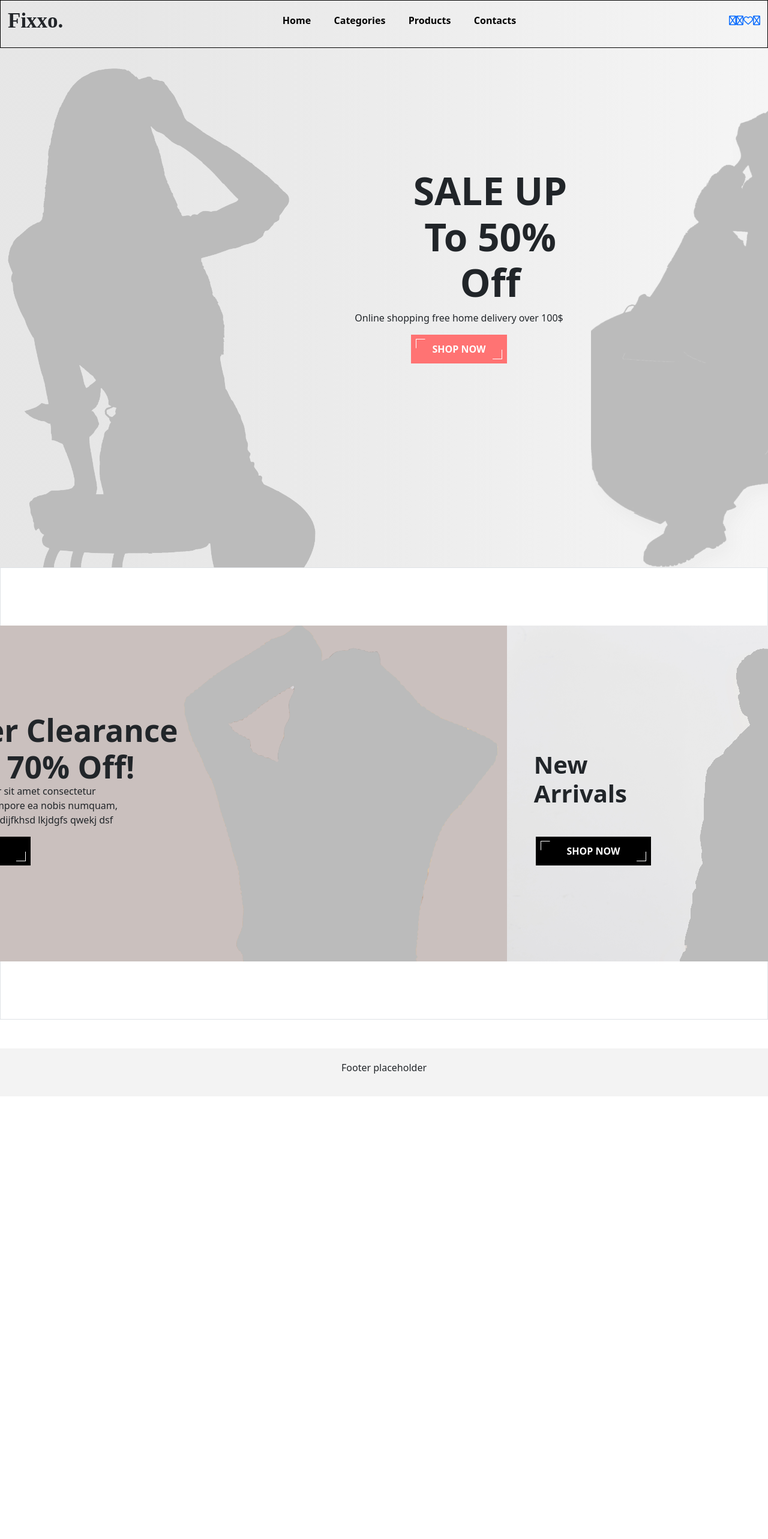
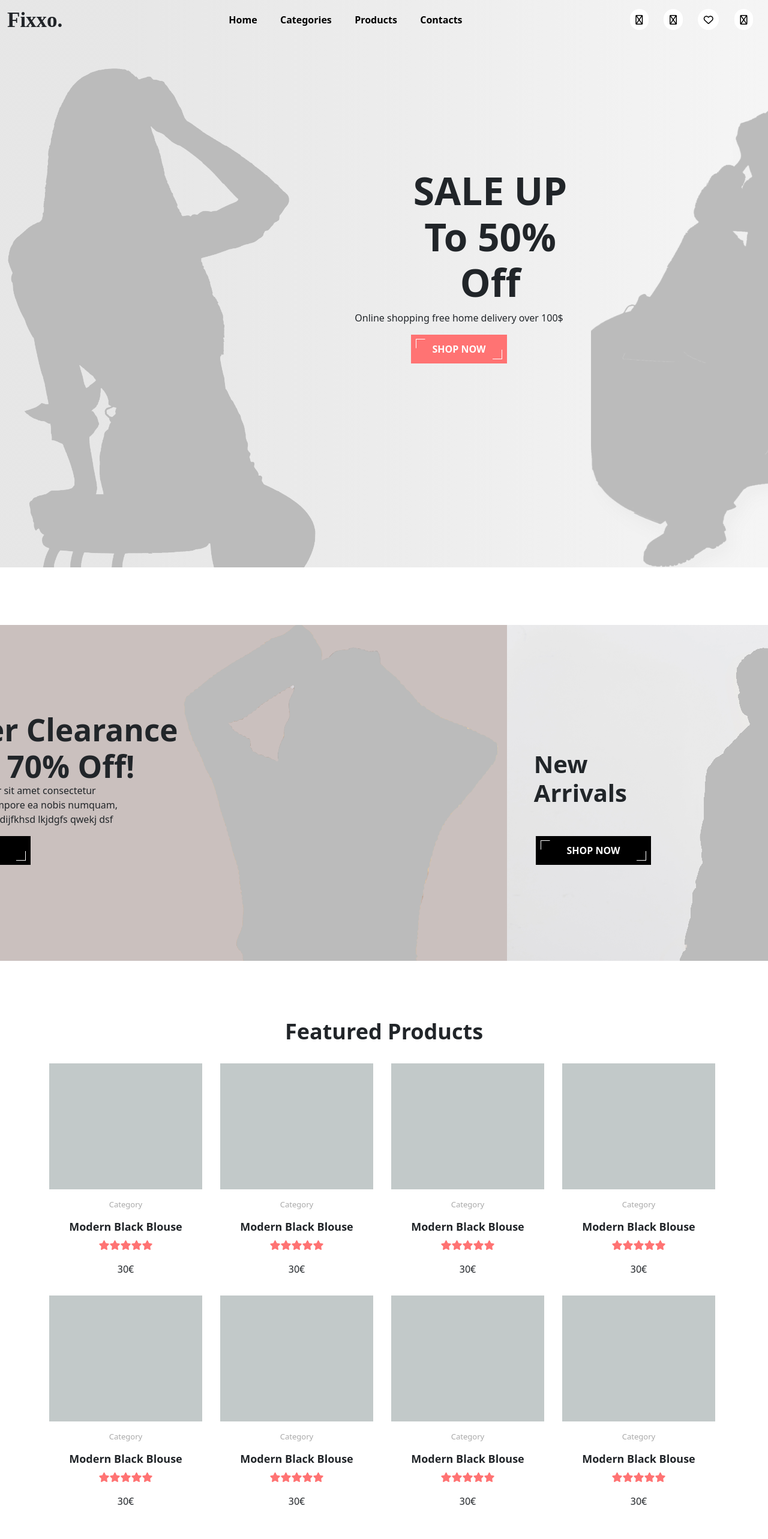
Before and after one commit to LinusLund/fixxo, a React (Create React App) app: page / in a window 1280 px wide. Shown: the top 2566 px of the page at 60% size. Before the commit the page ends 1828 px from the top, so only its background shows below. Built offline with nearby package versions, Linux system fonts and the light colour scheme.

Commit message:
Productcard uppdaterat och fixat med

```diff
--- /dev/null
+++ b/src/Components/FeaturedProducts.js
@@ -0,0 +1,27 @@
+import React from 'react'
+import ProductCard from './ProductCard'
+
+const featuredProducts = () => {
+  return (
+
+        <section className="featured">
+            <h5 className="f-title">Featured Products</h5>
+            <div className="container">
+                <div className="row row-cols-1 row-cols-md-4 g4">
+                    <ProductCard />
+                    <ProductCard />
+                    <ProductCard />
+                    <ProductCard />
+                    <ProductCard />
+                    <ProductCard />
+                    <ProductCard />
+                    <ProductCard />
+                </div>
+            </div>
+        </section>
+
+
+  )
+}
+
+export default featuredProducts
--- a/src/Components/Navbar.js
+++ b/src/Components/Navbar.js
@@ -8,11 +8,11 @@ const Navbar = () => {
         <div className ="container">
             <img src={Logo} alt="Logo"/>
 
-            <div className='navLinks'>
-                <NavLink className='navLink' to="/">Home</NavLink>
-                <NavLink className='navLink' to='/Categories'>Categories</NavLink>
-                <NavLink className='navLink' to='/Products'>Products</NavLink>
-                <NavLink className='navLink' to='/contacts'>Contacts</NavLink>
+            <div className='navCategories'>
+                <NavLink className='navCategory' to="/">Home</NavLink>
+                <NavLink className='navCategory' to='/Categories'>Categories</NavLink>
+                <NavLink className='navCategory' to='/Products'>Products</NavLink>
+                <NavLink className='navCategory' to='/contacts'>Contacts</NavLink>
             </div>
 
             <div className ='menu-icons'>
--- a/src/Components/NewArrivals.js
+++ b/src/Components/NewArrivals.js
@@ -7,7 +7,7 @@ import ShopButton from './ShopButton';
 function NewArrivals() {
   return (
 
-    <section className="__newarrivals border">
+    <section className="__newarrivals">
 
         <div className="winterclearance">
             <img src= {WomanHeadHand} alt="woman holding head"/>
--- /dev/null
+++ b/src/Components/ProductCard.js
@@ -0,0 +1,45 @@
+import React from 'react'
+import { NavLink } from 'react-router-dom'
+
+
+const ProductCard = () => {
+  return (
+
+    <div className="col">
+        <div className="card">
+            <div className="img">
+                <img src={""} alt=""></img>
+                <div className="card-menu">
+                    <button className = 'menu-link'><i className="fa-regular fa-code-compare"></i></button>
+                    <button className = 'menu-link'><i className="fa-regular fa-heart"></i></button>
+                    <button className = 'menu-link'><i className="fa-regular fa-bag-shopping"></i></button>
+                </div>
+
+                <NavLink className="QuickButton" href="#">
+                    <span className="top-left"></span>
+                    <span className="bottom-right"></span>
+                    Quick View
+                </NavLink>
+
+            </div>
+            <div className="card-body">
+                <p className="card-text">Category</p>
+                <h5 className="card-title">Modern Black Blouse</h5>
+                <p className="card-stars">
+                    <i className="fa-sharp fa-solid fa-star"></i>
+                    <i className="fa-sharp fa-solid fa-star"></i>
+                    <i className="fa-sharp fa-solid fa-star"></i>
+                    <i className="fa-sharp fa-solid fa-star"></i>
+                    <i className="fa-sharp fa-solid fa-star"></i>
+                </p>
+                <p className="card-price">30€</p>
+
+            </div>
+        </div>
+    </div>
+  )
+}
+
+
+
+export default ProductCard
--- a/src/Views/HomeView.js
+++ b/src/Views/HomeView.js
@@ -3,6 +3,7 @@ import Navbar from '../Components/Navbar';
 import Showcase from '../Components/Showcase';
 import NewArrivals from '../Components/NewArrivals';
 import Footer from '../Components/Footer';
+import FeaturedProducts from '../Components/FeaturedProducts';
 
 function HomeView() {
   return (
@@ -10,7 +11,10 @@ function HomeView() {
         <Navbar />
         <Showcase />
         <NewArrivals />
+        <FeaturedProducts/>
         <Footer />
+
+
     </>
   )
 }
--- a/src/scss/_Navbar.scss
+++ b/src/scss/_Navbar.scss
@@ -1,20 +1,23 @@
 
 .__navbar {
     height:80px;
-    border: 1px solid black;
+
     position:fixed;
     align-items: center;
     width:100%;
+    z-index:1;
+    opacity: 1;
 
-    .container{
+    .container
+    {
         display:flex;
         justify-content: space-between;
         align-items: center;
         max-width: 1680px;
         margin-top: 0.5rem;
-    }
 
-    .navLinks .navLink
+
+        .navCategories .navCategory
         {
         color: black;
         margin:1.2rem;
@@ -22,24 +25,25 @@
         font-weight: bold;
         }
 
-    .navLinks .navLink:hover
+        .navCategories .navCategory:hover
         {
             color: #FF7373;
             transition: 0.2s ease-in-out;
         }
 
-    .menu-icons .menu-link
+        .menu-icons a
         {
             margin:0.8rem;
+            padding:0.4rem 0.6rem;
+            color: black;
             background-color: white;
-        color:#23262A;
-        border-radius: 50%;
-        padding:0.4rem 0.6rem;
+            border-radius: 45rem;
+
         }
-
-    .menu-icons .menu-link:hover{
-    transition: 0.2s ease-in-out;
-    color:var(--color-coral);
-    background-color: #23262A;
+        .menu-icons a:hover
+        {
+            color:#FF7373;
+            transition:0.2s ease-in-out;
         }
 }
+}
--- /dev/null
+++ b/src/scss/_featuredProducts.scss
@@ -0,0 +1,22 @@
+.featured
+{
+
+    max-width:1920px;
+
+    .f-title
+    {
+        text-align: center;
+        font-weight: bold;
+        font-size: 36px;
+        margin-bottom: 2rem;
+    }
+    .container
+    {
+        display:flex;
+        justify-content: space-evenly;
+        align-items: center;
+    }
+
+
+
+}
--- /dev/null
+++ b/src/scss/_productCard.scss
@@ -0,0 +1,132 @@
+.card
+{
+   border:none;
+
+   .QuickButton{
+    display:none;
+    position:absolute;
+    font-weight: bold;
+    border:none;
+    text-align: center;
+    text-decoration: none;
+    padding-top:0.7rem;
+    bottom:0;
+    height:3rem;
+    width:100%;
+    background-color: #FF7373;
+    color:#fff;
+}
+
+
+
+.QuickButton .top-left
+{
+    background-color: #FF7373;
+    position:absolute;
+    height:1rem;
+    width:1rem;
+    top:7px;
+    left:8px;
+    border: solid 1px #fff;
+    border-right-color: #FF7373;
+    border-bottom-color:#FF7373;
+}
+
+.QuickButton .bottom-right
+{
+    background-color: #FF7373;
+    border-left-color: #FF7373;
+    border-top-color:#FF7373;
+    position:absolute;
+    height:1rem;
+    width:1rem;
+    bottom:7px;
+    right:8px;
+    border-bottom: 1px solid #FFF;
+    border-right: 1px solid #FFF;
+}
+   .img
+   {
+    height:210px;
+    width:255px;
+    background-color: rgb(194, 201, 201);
+    position:relative;
+   }
+   .card-body
+   {
+    text-align: center;
+    width:255px;
+   }
+
+   .card-text
+   {
+    font-size:13px;
+    font-weight: 500;
+    color:darkgray;
+   }
+
+   .card-title
+   {
+    font-size:18px;
+    font-weight: bold;
+   }
+
+   .card-stars
+   {
+      color:#FF7373;
+   }
+
+   .card-menu
+    {
+    position:absolute;
+    top:10px;
+    right:10px;
+    display:none;
+
+
+
+    }
+
+    .card-menu .menu-link
+    {
+        background-color: white;
+        color: black;
+        width:36px;
+        height:36px;
+        margin-bottom: 25px;
+        border-radius:50%;
+        display:flex;
+        justify-content: center;
+        align-items:center;
+        margin-bottom:0.8rem;
+        box-shadow: 0 0 6px 4px  rgb(170, 165, 165);
+        position:relative;
+        text-decoration: none;
+        border:none;
+    }
+
+    .card-menu .menu-link:hover
+    {
+        color:white;
+        background-color: black;
+        text-decoration:none;
+        transition: 0.3s ease-in;
+    }
+
+}
+
+.card:hover .card-menu
+{
+    display:block;
+    transition: 0.3s ease-in-out;
+
+
+}
+
+.card:hover .QuickButton
+{
+    display:flex;
+    justify-content: center;
+    transition: 0.3 ease-in-out;
+
+}
--- a/src/scss/app.scss
+++ b/src/scss/app.scss
@@ -6,3 +6,5 @@
 @import './Map';
 @import './ContactForm';
 @import './Footer';
+@import './featuredProducts';
+@import './productCard';
```
Also changed, not shown: src/App.min.css, src/Components/ShopButton.js (line endings or trailing spaces), 1 other file (tests, documents, lock files or other folders). Lines whose indentation alone changed are shown as unchanged.
